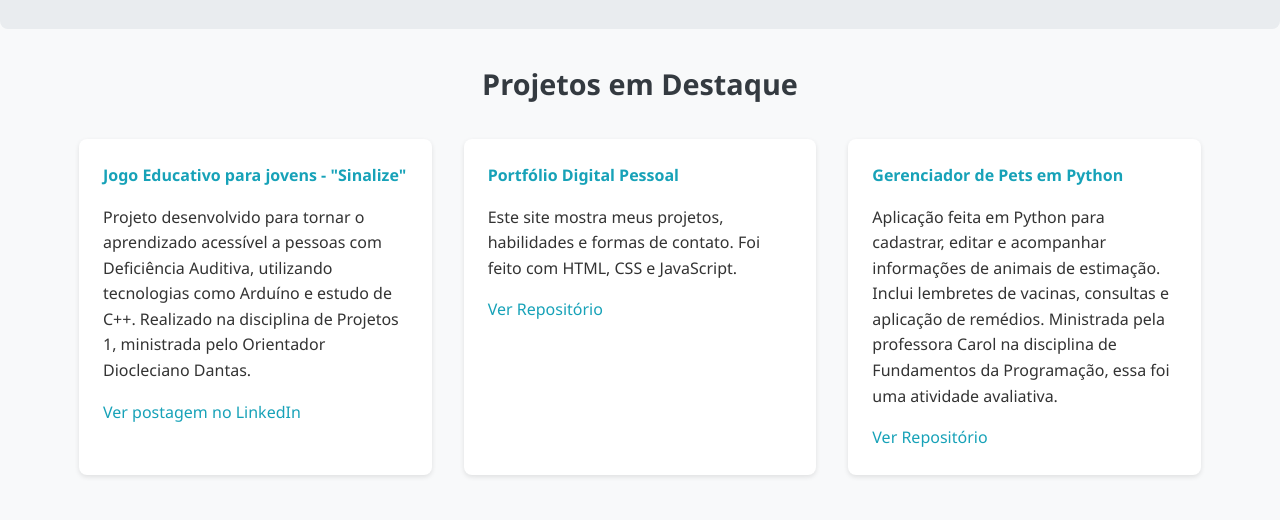
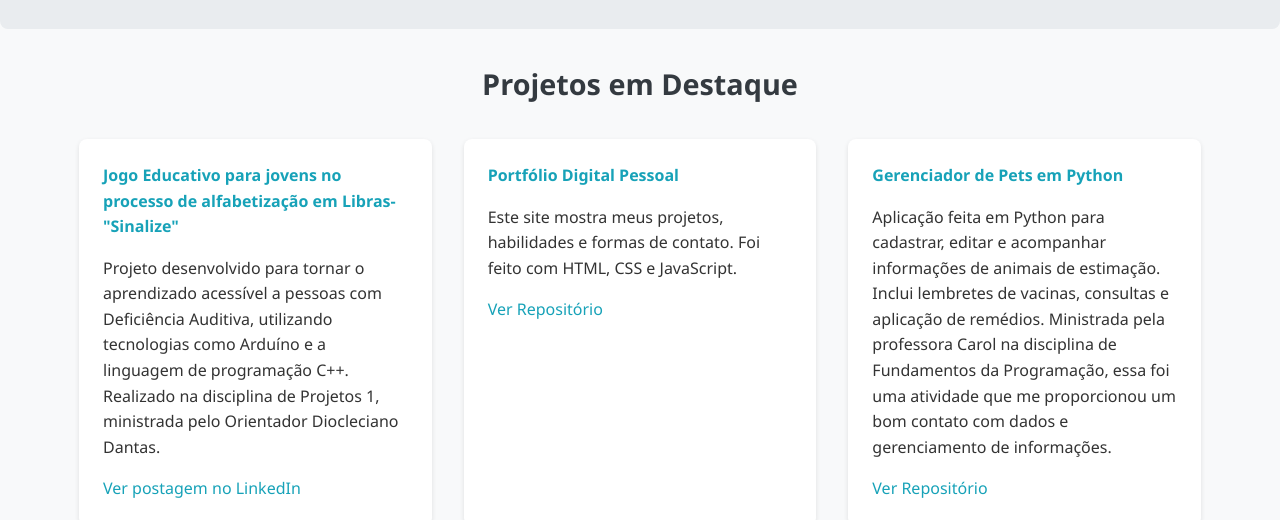
Before and after one commit to DiMag-CC/Portf-lio, a plain HTML site: page projects.html in a window 1280 px wide. Shown: the part 238-758 px from the top of the page. Drawn offline with Linux system fonts and the light colour scheme; files that its build step writes are made by us from their sources; a script that the page names is missing.

Commit message:
Update projects.html

```diff
--- a/projects.html
+++ b/projects.html
@@ -35,8 +35,8 @@
         <h3>Projetos em Destaque</h3>
         <div class="grid">
           <article>
-            <h4>Jogo Educativo para jovens - "Sinalize"</h4>
-            <p>Projeto desenvolvido para tornar o aprendizado acessível a pessoas com Deficiência Auditiva, utilizando tecnologias como Arduíno e estudo de C++. Realizado na disciplina de Projetos 1, ministrada pelo Orientador Diocleciano Dantas.</p>
+            <h4>Jogo Educativo para jovens no processo de alfabetização em Libras- "Sinalize"</h4>
+            <p>Projeto desenvolvido para tornar o aprendizado acessível a pessoas com Deficiência Auditiva, utilizando tecnologias como Arduíno e a linguagem de programação C++. Realizado na disciplina de Projetos 1, ministrada pelo Orientador Diocleciano Dantas.</p>
             <a href="https://www.linkedin.com/posts/diegomagnata_sinalize-projeto-educacional-arduino-activity-1234567890123456789" target="_blank" rel="noopener noreferrer">Ver postagem no LinkedIn</a>
           </article>
 
@@ -48,7 +48,7 @@
 
           <article>
             <h4>Gerenciador de Pets em Python</h4>
-            <p>Aplicação feita em Python para cadastrar, editar e acompanhar informações de animais de estimação. Inclui lembretes de vacinas, consultas e aplicação de remédios. Ministrada pela professora Carol na disciplina de Fundamentos da Programação, essa foi uma atividade avaliativa.</p>
+            <p>Aplicação feita em Python para cadastrar, editar e acompanhar informações de animais de estimação. Inclui lembretes de vacinas, consultas e aplicação de remédios. Ministrada pela professora Carol na disciplina de Fundamentos da Programação, essa foi uma atividade que me proporcionou um bom contato com dados e gerenciamento de informações.</p>
             <a href="https://github.com/ArthurMatias57/Vida-pet" target="_blank" rel="noopener noreferrer">Ver Repositório</a>
           </article>
         </div>
```
